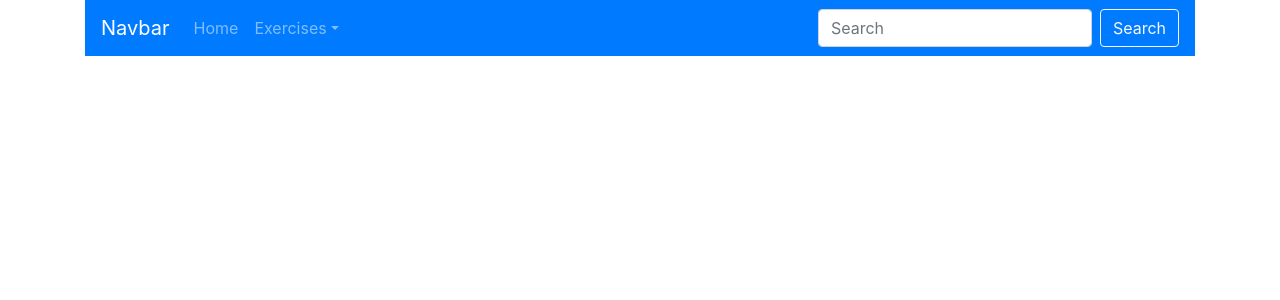
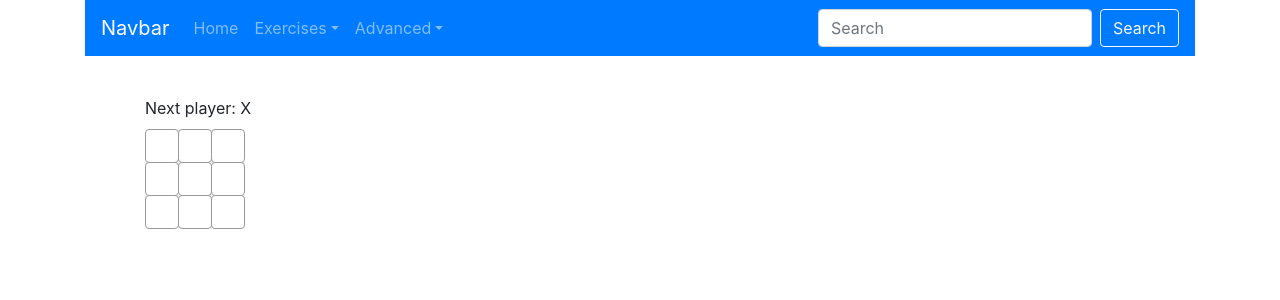
Before and after one commit to Ernei3/ReactExercise, a React (Create React App) app: page /ticTacToe in a window 1280 px wide. Shown: the top 300 px of the page. Built offline with nearby package versions, Linux system fonts and the light colour scheme.

Commit message:
Beginning the Tic-Tac-Toe game

```diff
--- /dev/null
+++ b/src/Advanced/TicTacToe.js
@@ -0,0 +1,65 @@
+import React, { useState } from 'react';
+
+import Container from 'react-bootstrap/Container';
+import Button from 'react-bootstrap/Button';
+
+
+function Square(props) {
+
+    const [value, setValue] = useState(null);
+
+    return (
+    <Button className="square" onClick={() => setValue('X') }>
+        {value}
+    </Button>
+    );
+  }
+
+  class Board extends React.Component {
+    renderSquare(i) {
+      return <Square value={i} />;
+    }
+
+    render() {
+      const status = 'Next player: X';
+
+      return (
+        <Container>
+          <Container className="status">{status}</Container>
+          <Container className="board-row">
+            {this.renderSquare(0)}
+            {this.renderSquare(1)}
+            {this.renderSquare(2)}
+          </Container>
+          <Container className="board-row">
+            {this.renderSquare(3)}
+            {this.renderSquare(4)}
+            {this.renderSquare(5)}
+          </Container>
+          <Container className="board-row">
+            {this.renderSquare(6)}
+            {this.renderSquare(7)}
+            {this.renderSquare(8)}
+          </Container>
+        </Container>
+      );
+    }
+  }
+
+  class TicTacToe extends React.Component {
+    render() {
+      return (
+        <Container className="game">
+          <Container className="game-board">
+            <Board />
+          </Container>
+          <Container className="game-info">
+            <Container>{/* status */}</Container>
+            {/* TODO */}
+          </Container>
+        </Container>
+      );
+    }
+  }
+
+  export default TicTacToe;
--- a/src/App.css
+++ b/src/App.css
@@ -6,3 +6,48 @@
 .helloWorld{
   margin: 10px;
 }
+
+
+.board-row:after {
+  clear: both;
+  content: "";
+  display: table;
+}
+
+.status {
+  margin-bottom: 10px;
+}
+
+.square {
+  background: #fff;
+  border: 1px solid #999;
+  float: left;
+  font-size: 24px;
+  font-weight: bold;
+  line-height: 34px;
+  height: 34px;
+  margin-right: -1px;
+  margin-top: -1px;
+  padding: 0;
+  text-align: center;
+  color: black;
+  width: 34px;
+}
+
+.square:focus {
+  outline: none;
+}
+
+.kbd-navigation .square:focus {
+  background: #ddd;
+}
+
+.game {
+  display: flex;
+  flex-direction: row;
+  padding-top: 40px;
+}
+
+.game-info {
+  margin-left: 20px;
+}
--- a/src/App.js
+++ b/src/App.js
@@ -13,7 +13,8 @@ import 'bootstrap/dist/css/bootstrap.min.css';
 
 import './App.css';
 import Search from './Components/Search';
-import helloWorld from './Exercises/helloWorld';
+import HelloWorld from './Exercises/HelloWorld';
+import TicTacToe from './Advanced/TicTacToe';
 
 
 
@@ -39,12 +40,16 @@ function App() {
               <NavDropdown.Divider />
               <NavDropdown.Item href="#action/3.4">Separated link</NavDropdown.Item>
             </NavDropdown>
+            <NavDropdown title="Advanced" id="basic-nav-dropdown">
+              <NavDropdown.Item href="ticTacToe">Tic Tac Toe</NavDropdown.Item>
+            </NavDropdown>
           </Nav>
           <Search />
         </Navbar>
 
 
-        <Route path="/helloWorld" component={helloWorld}/>
+        <Route path="/helloWorld" component={HelloWorld}/>
+        <Route path="/ticTacToe" component={TicTacToe}/>
       </Container>
     </Router>
   );
--- a/src/Exercises/helloWorld.js
+++ b/src/Exercises/helloWorld.js
@@ -5,7 +5,7 @@ import Row from 'react-bootstrap/Row';
 import Col from 'react-bootstrap/Col';
 
 
-export default function helloWorld(){
+export default function HelloWorld(){
 
 
     return (
```
